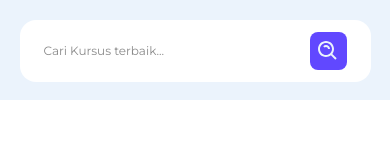
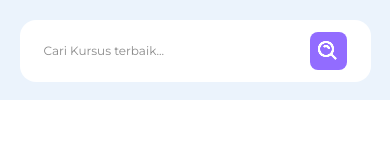
Before and after one commit to dickymhikam/CP-B5-Binar, a React (Vite) app: page /kelas-saya in a window 390 px wide. In both pictures the pointer is over the button 328 px from the left and 51 px from the top of the page. Shown: the top 160 px of the page. Built offline with nearby package versions, Linux system fonts and the light colour scheme.

Commit message:
update css nav

```diff
--- a/src/styles/Nav.css
+++ b/src/styles/Nav.css
@@ -13,6 +13,10 @@
     width: 100px;
     height: 50px;
     background: blue;
+}
+
+.navbar-brand:hover {
+    filter: brightness(150%);
 }
 
 .navbar-search {
@@ -50,6 +54,11 @@
     height: 38px;
     border: none;
     border-radius: 8px;
+    transition: 0.2s ease-in;
+}
+
+.button-search:hover {
+    filter: brightness(150%);
 }
 
 .button-search img {
```
